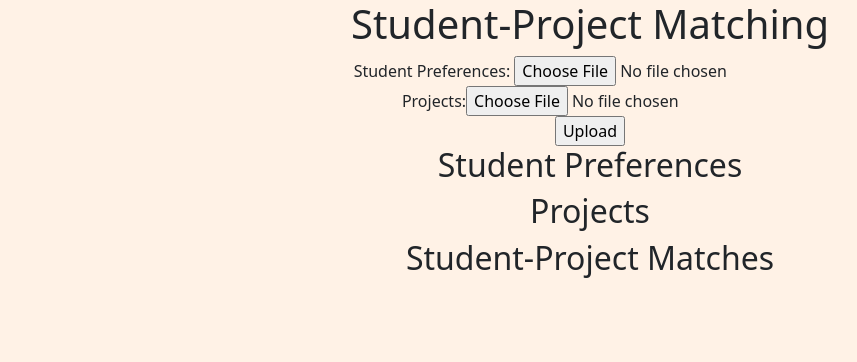
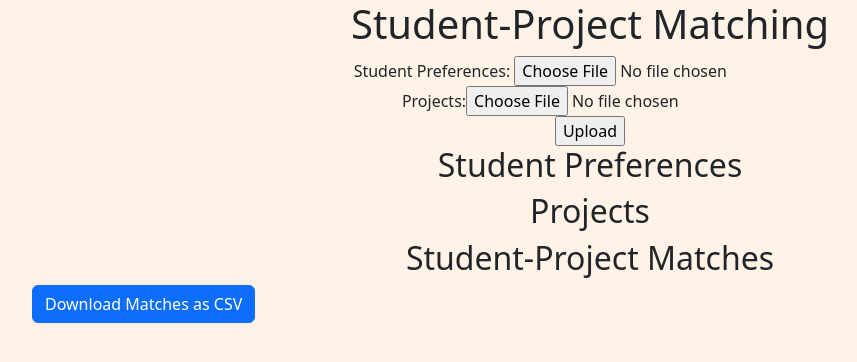
Before and after one commit to data-structures-algorithms-group4/student-project-matching, a Flask app: page / in a window 1280 px wide. Shown: the top 362 px of the page, without its empty margins (50-907 px from the left). Run offline with Flask 3, Linux system fonts and the light colour scheme.

Commit message:
absolute bare minimum for downloading matches

```diff
--- a/student_project_matching/app.py
+++ b/student_project_matching/app.py
@@ -5,13 +5,15 @@ from flask import (
     request,
     redirect,
     url_for,
+    send_file,
     send_from_directory,
+    session,
     render_template,
 )
 from werkzeug.utils import secure_filename
 import pandas as pd
 from student_project_matching.matching_algorithm import matching_algorithm
-from io import StringIO
+import io
 
 # TODO find a better solution than manually going up one directory with "../"
 UPLOAD_FOLDER = "../student_project_matching/uploads"
@@ -161,6 +163,7 @@ def home():
                 matches.columns[1]: "project_names",
             }
         )
+        session["matches"] = matches.to_json(date_format='iso', orient='split')
         return render_template(
             "home.html",
             students=students_df.to_html(classes="table table-bordered", index=False),
@@ -171,3 +174,21 @@ def home():
     # if not POST, render an empty version of the homepage so the user can upload students and projects
     else:
         return render_template("home.html", students="", projects="", matches="")
+
+
+@app.route("/download-matches", methods = ["GET"])
+def download_matches():
+    json_matches = session.get("matches")
+    if json_matches:
+        matches = pd.read_json(json_matches, orient='split')
+        matches_csv = io.BytesIO()
+        matches.to_csv(matches_csv, index=False, encoding='utf-8')
+        matches_csv.seek(0)
+        return send_file(
+            matches_csv,
+            mimetype='text/csv',
+            as_attachment=True,
+            download_name='student-project-matches.csv'
+        )
+    else:
+        render_template("home.html", students="", projects="", matches="")
--- a/student_project_matching/templates/home.html
+++ b/student_project_matching/templates/home.html
@@ -61,6 +61,8 @@
 {{matches | safe}}
 </div>
 
+<a href="/download-matches" class="btn btn-primary">Download Matches as CSV</a>
+
 </div>
 
 </body>
```
